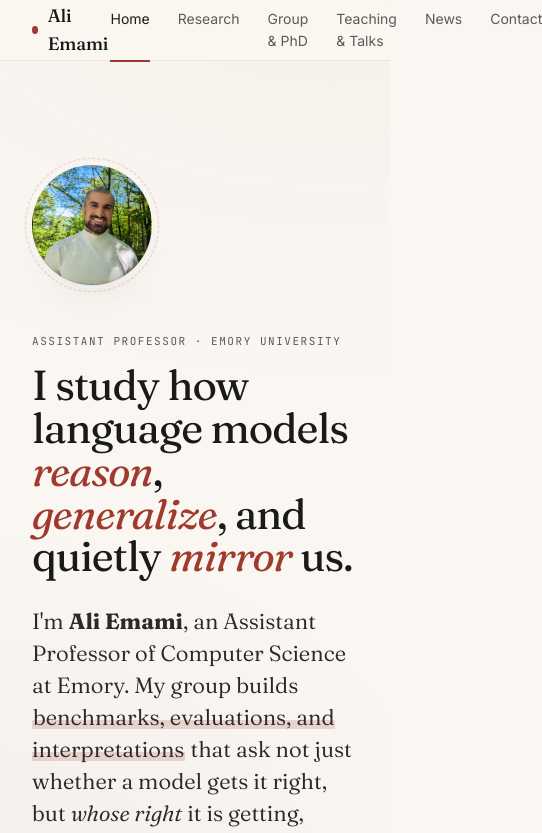
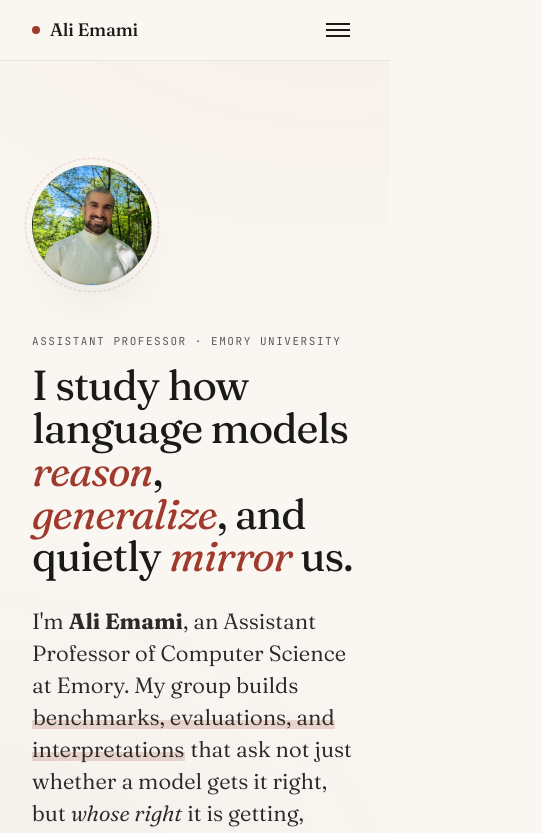
Before and after one commit to aemami1/site-v2, a React (Vite) app: page / in a window 390 px wide. Shown: the top 833 px of the page, 542 px wide, since content can reach past the window. Built offline with nearby package versions, Linux system fonts and the light colour scheme.

Commit message:
Add mobile hamburger nav; drop 'Handset in Fraunces' footer line

```diff
--- a/src/app.jsx
+++ b/src/app.jsx
@@ -87,7 +87,7 @@
       <footer className="footer">
         <div className="wrap footer-inner">
           <div>© {new Date().getFullYear()} Ali Emami · Emory University</div>
-          <div>Handset in Fraunces & Inter · Last touched {new Date().toLocaleDateString()}</div>
+          <div>Last touched {new Date().toLocaleDateString()}</div>
         </div>
       </footer>
 
--- a/src/home.jsx
+++ b/src/home.jsx
@@ -16,6 +16,7 @@
 
 // -------- Nav --------
 function Nav({ route, go }) {
+  const [open, setOpen] = useState(false);
   const items = [
     ["home", "Home"],
     ["research", "Research"],
@@ -24,10 +25,11 @@
     ["news", "News"],
     ["contact", "Contact"],
   ];
+  const handle = (k) => (e) => { e.preventDefault(); go(k); setOpen(false); };
   return (
     <div className="nav">
       <div className="wrap nav-inner">
-        <a className="brand" href="#home" onClick={(e) => { e.preventDefault(); go("home"); }}>
+        <a className="brand" href="#home" onClick={handle("home")}>
           <span className="brand-dot" />
           <span>Ali Emami</span>
         </a>
@@ -37,13 +39,35 @@
               key={k}
               href={`#${k}`}
               className={route === k ? "active" : ""}
-              onClick={(e) => { e.preventDefault(); go(k); }}
+              onClick={handle(k)}
             >
               {label}
             </a>
           ))}
         </nav>
+        <button
+          className={cx("nav-toggle", open && "open")}
+          aria-label="Toggle menu"
+          aria-expanded={open}
+          onClick={() => setOpen(!open)}
+        >
+          <span></span><span></span><span></span>
+        </button>
       </div>
+      {open && (
+        <nav className="nav-panel">
+          {items.map(([k, label]) => (
+            <a
+              key={k}
+              href={`#${k}`}
+              className={route === k ? "active" : ""}
+              onClick={handle(k)}
+            >
+              {label}
+            </a>
+          ))}
+        </nav>
+      )}
     </div>
   );
 }
--- a/src/styles.css
+++ b/src/styles.css
@@ -513,8 +513,47 @@
 /* ----- Path here (home) ----- */
 .path-cols { display: grid; grid-template-columns: 1fr 1fr; gap: 48px; }
 
+/* ----- Nav toggle (hamburger) ----- */
+.nav-toggle {
+  display: none;
+  width: 40px; height: 40px;
+  background: transparent; border: 0; padding: 0;
+  cursor: pointer;
+  position: relative;
+}
+.nav-toggle span {
+  position: absolute; left: 8px; right: 8px; height: 2px;
+  background: var(--ink);
+  transition: transform .2s ease, opacity .2s ease, top .2s ease;
+}
+.nav-toggle span:nth-child(1) { top: 13px; }
+.nav-toggle span:nth-child(2) { top: 19px; }
+.nav-toggle span:nth-child(3) { top: 25px; }
+.nav-toggle.open span:nth-child(1) { top: 19px; transform: rotate(45deg); }
+.nav-toggle.open span:nth-child(2) { opacity: 0; }
+.nav-toggle.open span:nth-child(3) { top: 19px; transform: rotate(-45deg); }
+
+.nav-panel {
+  display: none;
+  flex-direction: column;
+  padding: 8px var(--gutter) 16px;
+  border-top: 1px solid rgba(26,26,26,0.08);
+  background: var(--paper);
+}
+.nav-panel a {
+  padding: 12px 0;
+  font-size: 16px;
+  color: var(--mid);
+  border-bottom: 1px solid rgba(26,26,26,0.06);
+}
+.nav-panel a:last-child { border-bottom: 0; }
+.nav-panel a.active { color: var(--ink); }
+
 /* ----- Responsive ----- */
 @media (max-width: 900px) {
+  .nav-links { display: none; }
+  .nav-toggle { display: block; }
+  .nav-panel { display: flex; }
   .hero-grid { grid-template-columns: 1fr; }
   .avatar { width: 120px; height: 120px; order: -1; }
   .meta-strip { grid-template-columns: 1fr 1fr; }
```
Also changed, not shown: .claude/launch.json (added).
